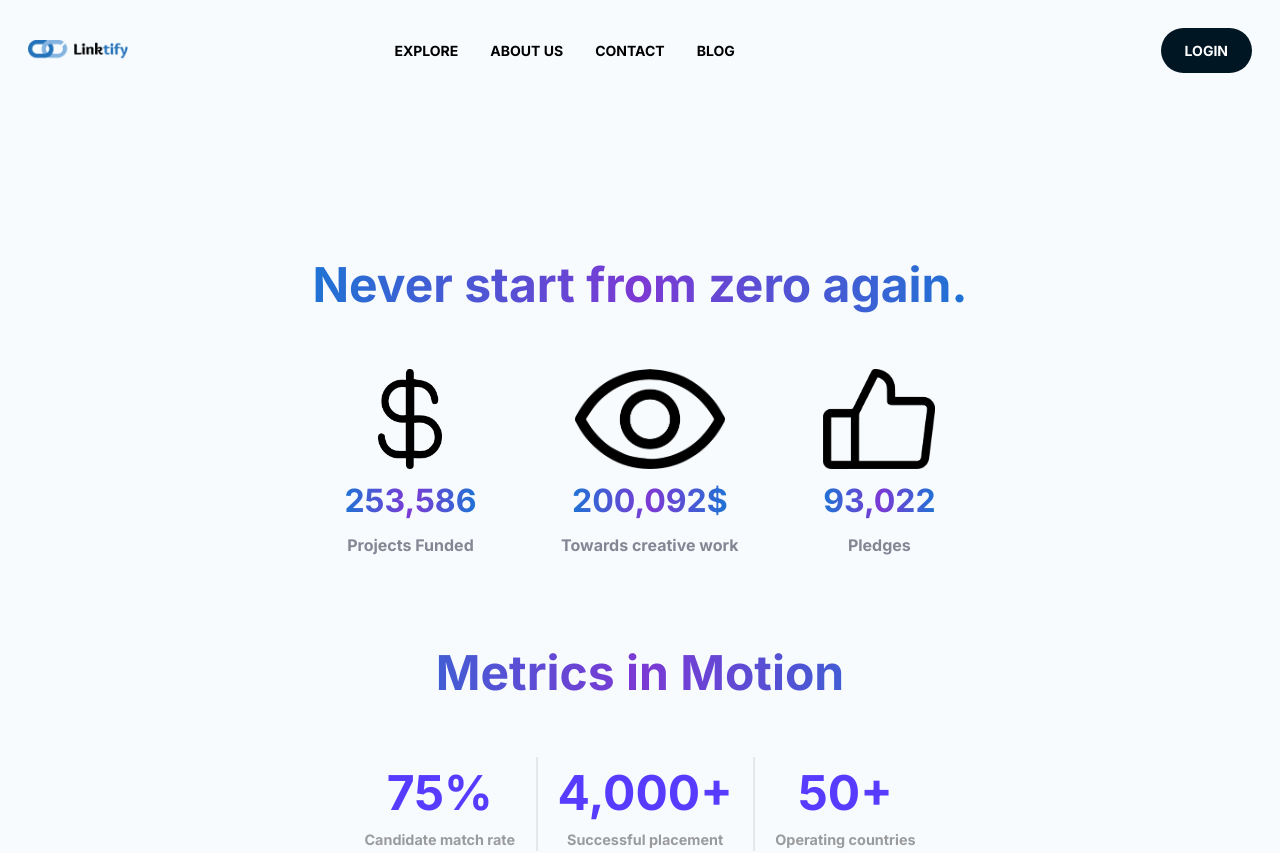
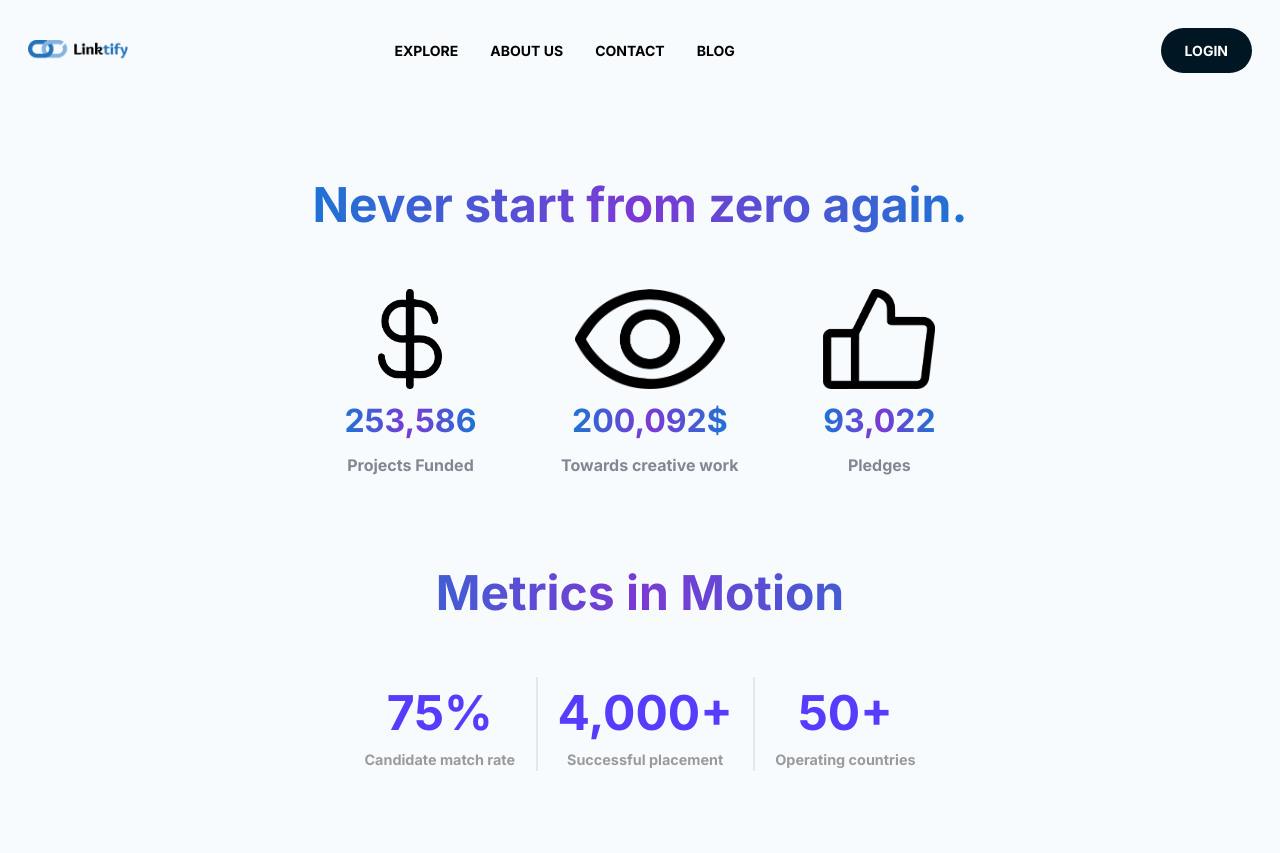
Before and after one commit to momo56710/linktify, a Next.js app: page / in a window 1280 px wide. Shown: the top 853 px of the page. Built offline with nearby package versions, Linux system fonts and the light colour scheme; no server answers; the database is empty.

Commit message:
removing extra margin

```diff
--- a/app/page.js
+++ b/app/page.js
@@ -36,11 +36,11 @@ export default function Home() {
   return (
     <>
 
-      <main className="flex min-h-screen flex-col items-center py-24  font-bold m-10">
+      <main className="flex min-h-screen flex-col items-center py-24  font-bold mx-10">
 
         <div className="flex flex-col max-md:flex-col-reverse">
           <div>
-            <p className="max-md:text-[2em] mt-10  text-[3em] bg-gradient-to-r from-[#1F73D4] via-[#7C39D4] to-[#1F73D4] bg-clip-text text-transparent text-center">Never start from zero again.</p>
+            <p className="max-md:text-[2em] text-[3em] bg-gradient-to-r from-[#1F73D4] via-[#7C39D4] to-[#1F73D4] bg-clip-text text-transparent text-center">Never start from zero again.</p>
             <div className="flex max-md:flex-col justify-between max-md:gap-10 w-[100%] px-[2em] mt-[3em] mb-[5em]">
               {
                 stats.map((e, i) => (
```
